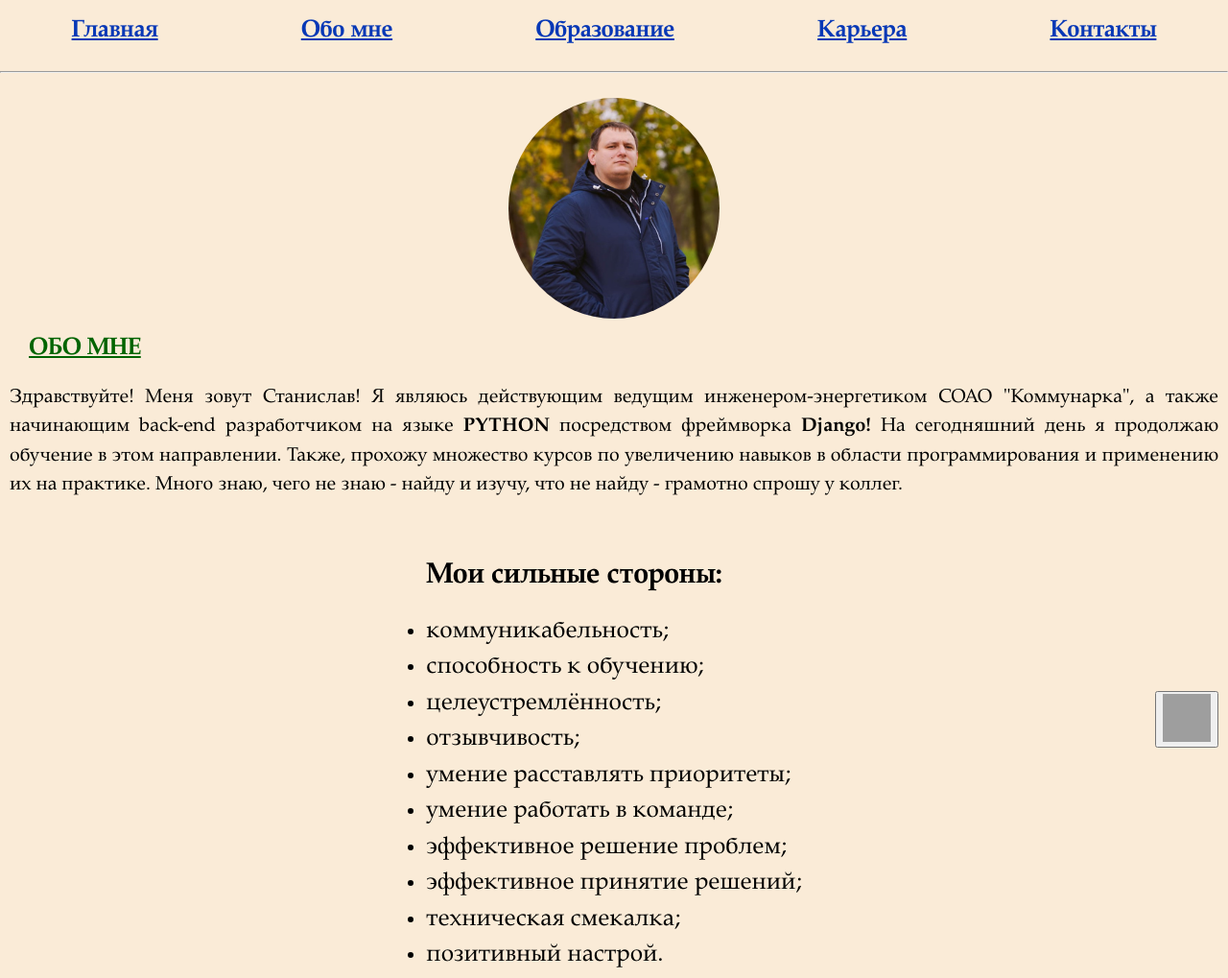
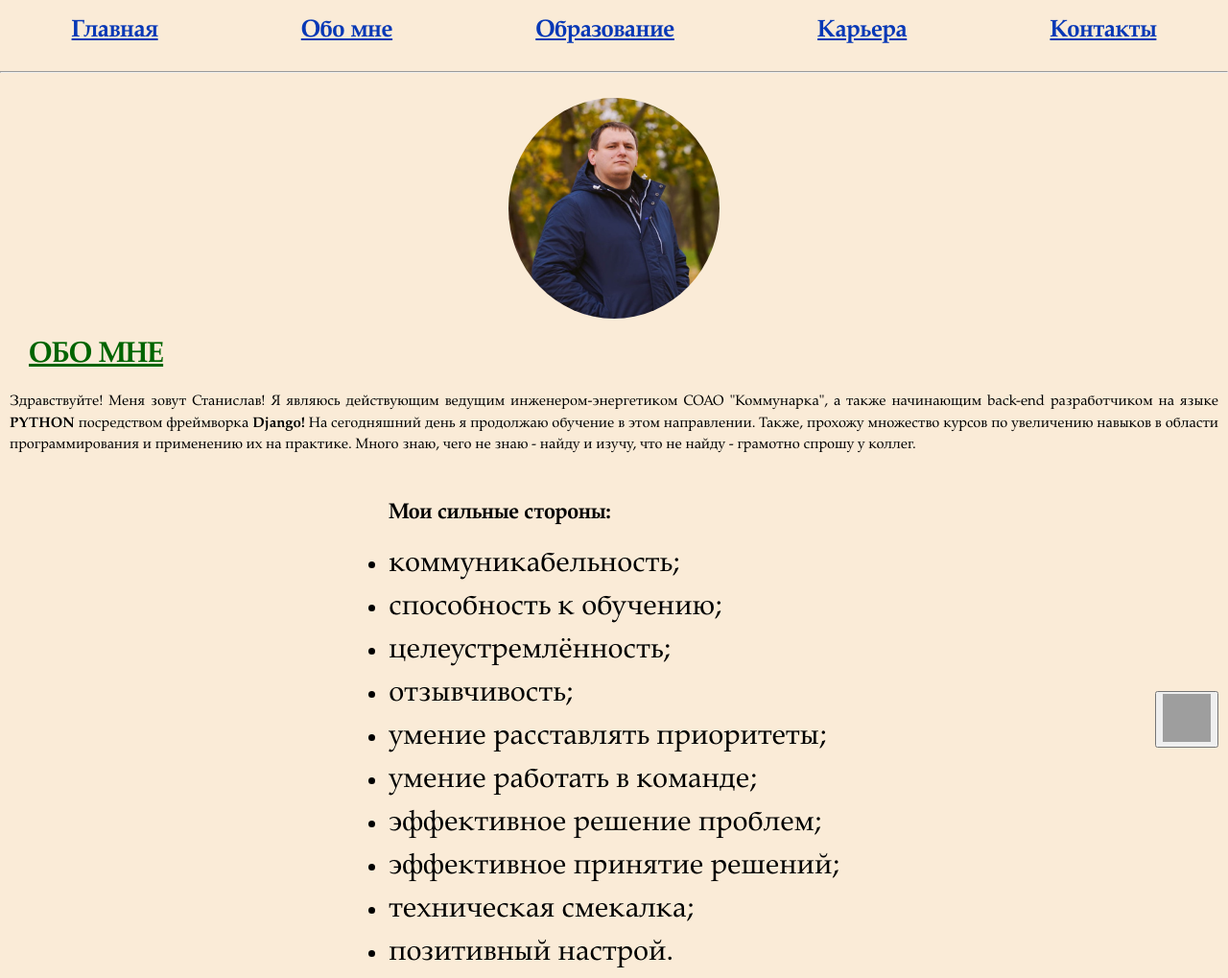
Before and after one commit to StasJanS/new_SITE_number2, a plain HTML site: page index.html in a window 1280 px wide. Shown: the top 1019 px of the page at 96% size. Drawn offline with nearby package versions, Linux system fonts and the light colour scheme; grey boxes are pictures that could not be loaded.

Commit message:
+ media new update file css 1

```diff
--- a/stas.css
+++ b/stas.css
@@ -183,7 +183,7 @@ h1 {
     font-family: "Book Antiqua";
     text-decoration: underline;
     color: darkgreen;
-    font-size: 25px;
+    font-size: 30px;
 }
 .foto {
     width: 220px;
@@ -195,7 +195,7 @@ h1 {
     justify-content: center;
 }
 .iam {
-    font-size: 20px;
+    font-size: 15px;
     font-family: "Book Antiqua";
     text-align: justify;
     padding-left: 10px;
@@ -203,7 +203,7 @@ h1 {
     line-height: 150%;
 }
 li {
-    font-size: 25px;
+    font-size: 30px;
     font-family: "Book Antiqua";
     line-height: 150%;
 }
@@ -264,7 +264,7 @@ li {
     padding-left: 10px;
     padding-right: 10px;
     font-family: "Book Antiqua";
-    font-size: 20px;
+    font-size: 23px;
 }
 span {
     padding-left: 5px;
```
